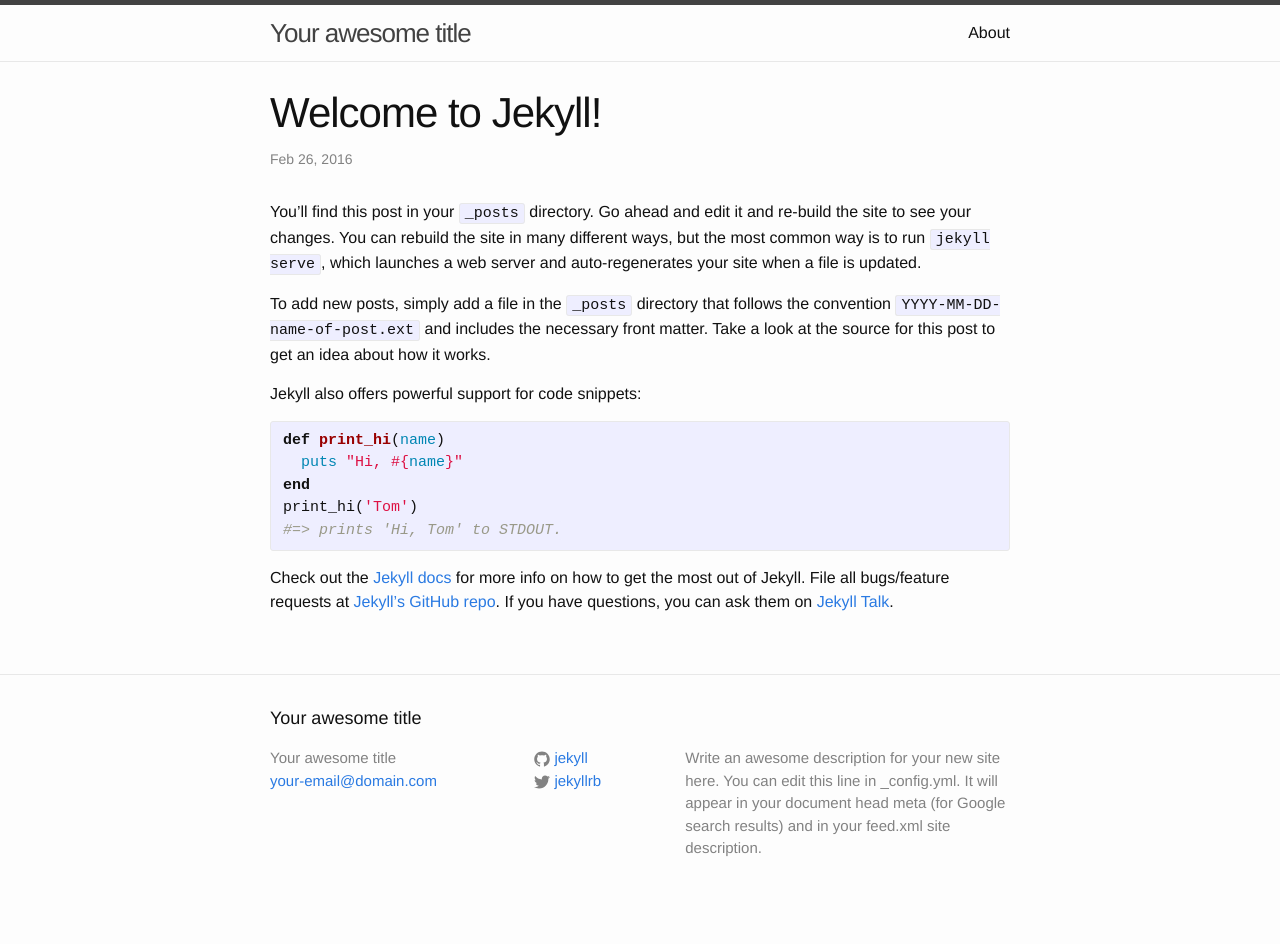
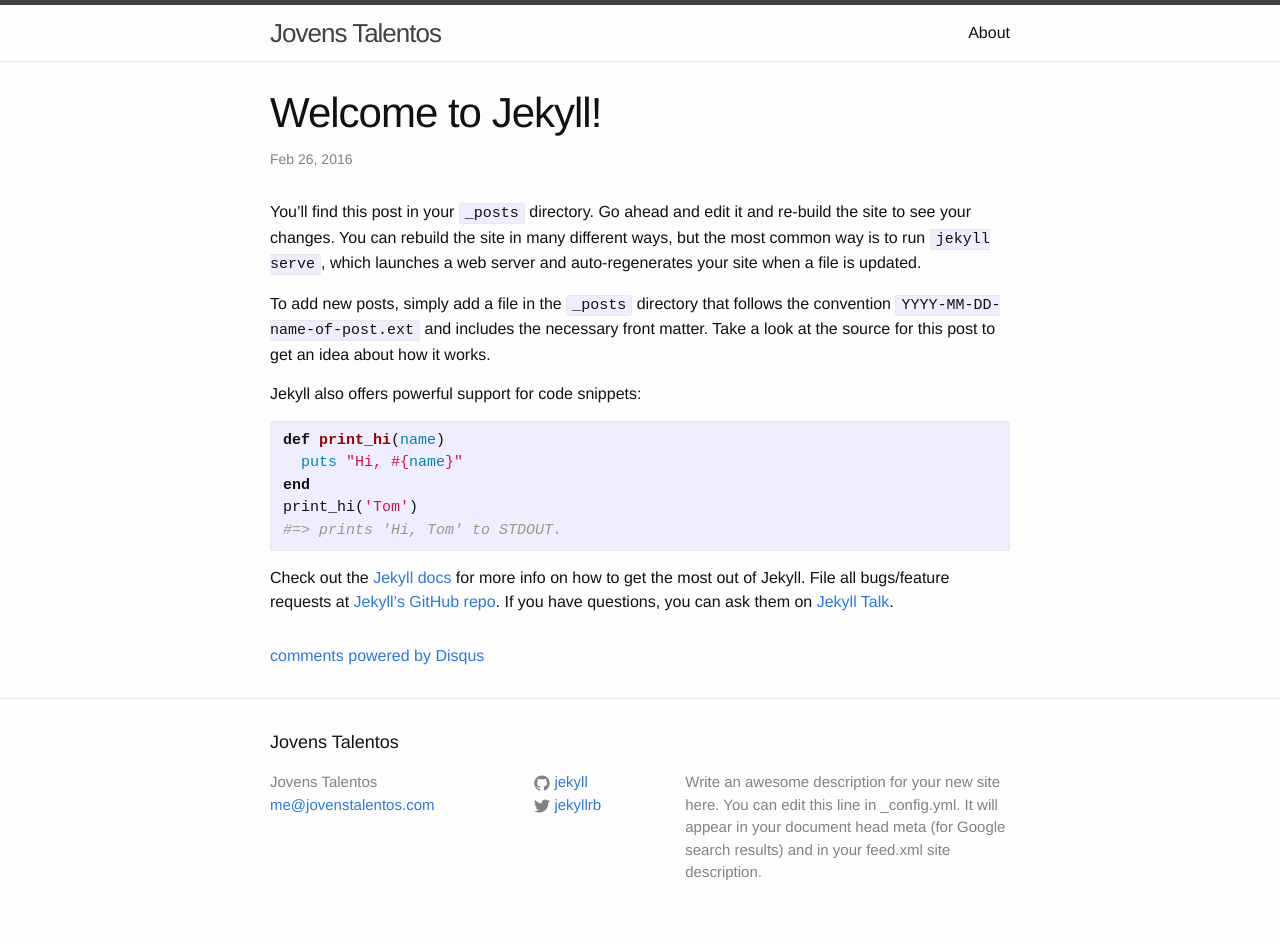
Before and after one commit to gabspereira/uniegabpereira.github.io, a Jekyll site: the page built from _posts/2016-02-25-welcome-to-jekyll.markdown, in a window 1280 px wide. Built offline with Jekyll 4.4.1, drawn with Linux system fonts in a browser that asks for light colours; comment, search, counter and statistics services are not loaded; before the commit the page ends 920 px from its top, so only the background shows below that; some of the changed lines change nothing that is shown.

Commit message:
Added Disqus comments and Google Analytics

```diff
--- a/_config.yml
+++ b/_config.yml
@@ -6,8 +6,8 @@
 # 'jekyll serve'. If you change this file, please restart the server process.
 
 # Site settings
-title: Your awesome title
-email: your-email@domain.com
+title: Jovens Talentos
+email: me@jovenstalentos.com
 description: > # this means to ignore newlines until "baseurl:"
   Write an awesome description for your new site here. You can edit this
   line in _config.yml. It will appear in your document head meta (for
--- /dev/null
+++ b/_includes/comments.html
@@ -0,0 +1,16 @@
+<!-- Add Disqus comments. -->
+<div id="disqus_thread"></div>
+<script type="text/javascript">
+  /* * * CONFIGURATION VARIABLES: EDIT BEFORE PASTING INTO YOUR WEBPAGE * * */
+  var disqus_shortname = 'uniegabpereira'; // required: replace example with your forum shortname
+  var disqus_identifier = "{{ site.disqusid }}{{ page.url | replace:'index.html','' }}";
+
+  /* * * DON'T EDIT BELOW THIS LINE * * */
+  (function() {
+    var dsq = document.createElement('script'); dsq.type = 'text/javascript'; dsq.async = true;
+    dsq.src = '//' + disqus_shortname + '.disqus.com/embed.js';
+    (document.getElementsByTagName('head')[0] || document.getElementsByTagName('body')[0]).appendChild(dsq);
+  })();
+</script>
+<noscript>Please enable JavaScript to view the <a href="http://disqus.com/?ref_noscript">comments powered by Disqus.</a></noscript>
+<a href="http://disqus.com" class="dsq-brlink">comments powered by <span class="logo-disqus">Disqus</span></a>
--- /dev/null
+++ b/_includes/google_analytics.html
@@ -0,0 +1,10 @@
+<script>
+  (function(i,s,o,g,r,a,m){i['GoogleAnalyticsObject']=r;i[r]=i[r]||function(){
+  (i[r].q=i[r].q||[]).push(arguments)},i[r].l=1*new Date();a=s.createElement(o),
+  m=s.getElementsByTagName(o)[0];a.async=1;a.src=g;m.parentNode.insertBefore(a,m)
+  })(window,document,'script','//www.google-analytics.com/analytics.js','ga');
+
+  ga('create', 'UA-74590301-1', 'auto');
+  ga('send', 'pageview');
+
+</script>
--- a/_layouts/default.html
+++ b/_layouts/default.html
@@ -10,11 +10,12 @@
     <div class="page-content">
       <div class="wrapper">
         {{ content }}
+
       </div>
     </div>
 
     {% include footer.html %}
-
+    <script id="dsq-count-scr" src="//uniegabpereira.disqus.com/count.js" async></script>
   </body>
-
+{% include google_analytics.html %}
 </html>
--- a/_layouts/post.html
+++ b/_layouts/post.html
@@ -10,6 +10,7 @@
 
   <div class="post-content" itemprop="articleBody">
     {{ content }}
+
   </div>
-
+{% include comments.html %}
 </article>
```
